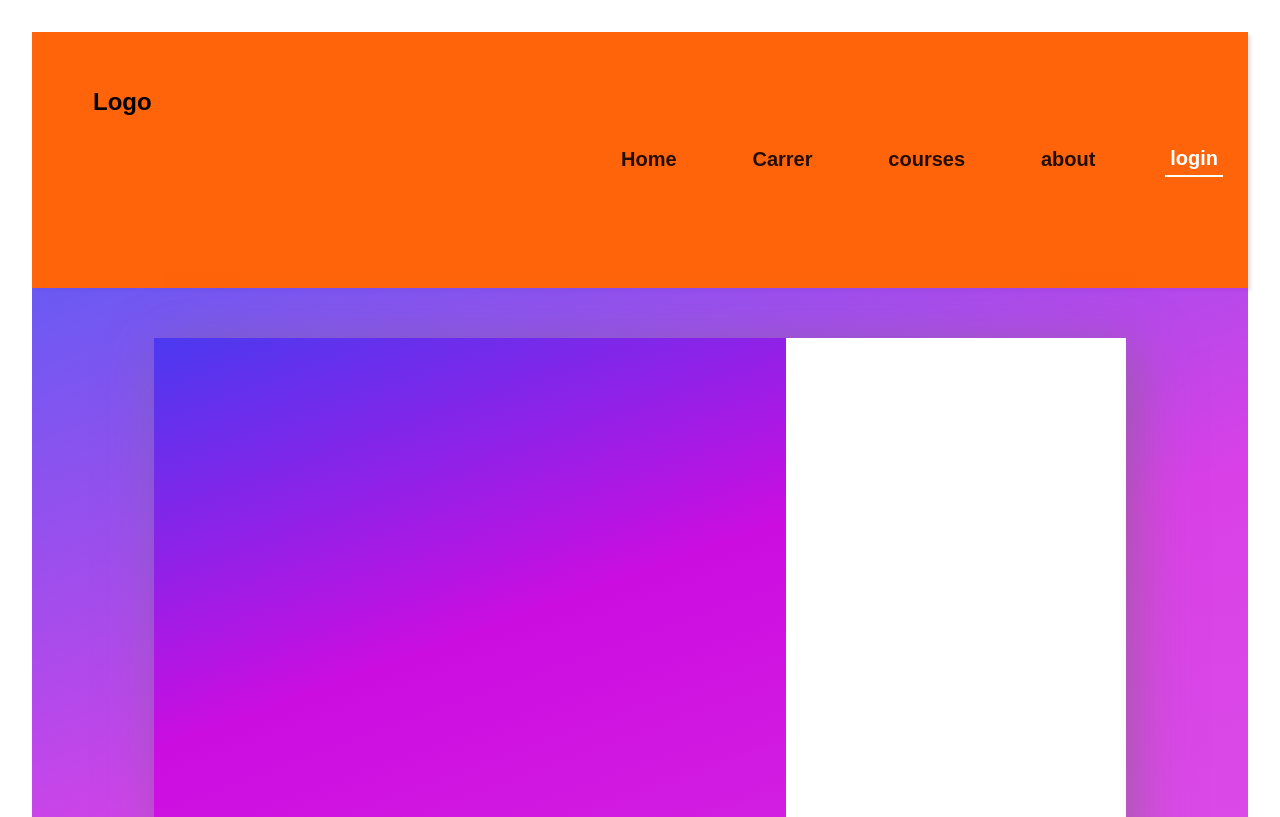
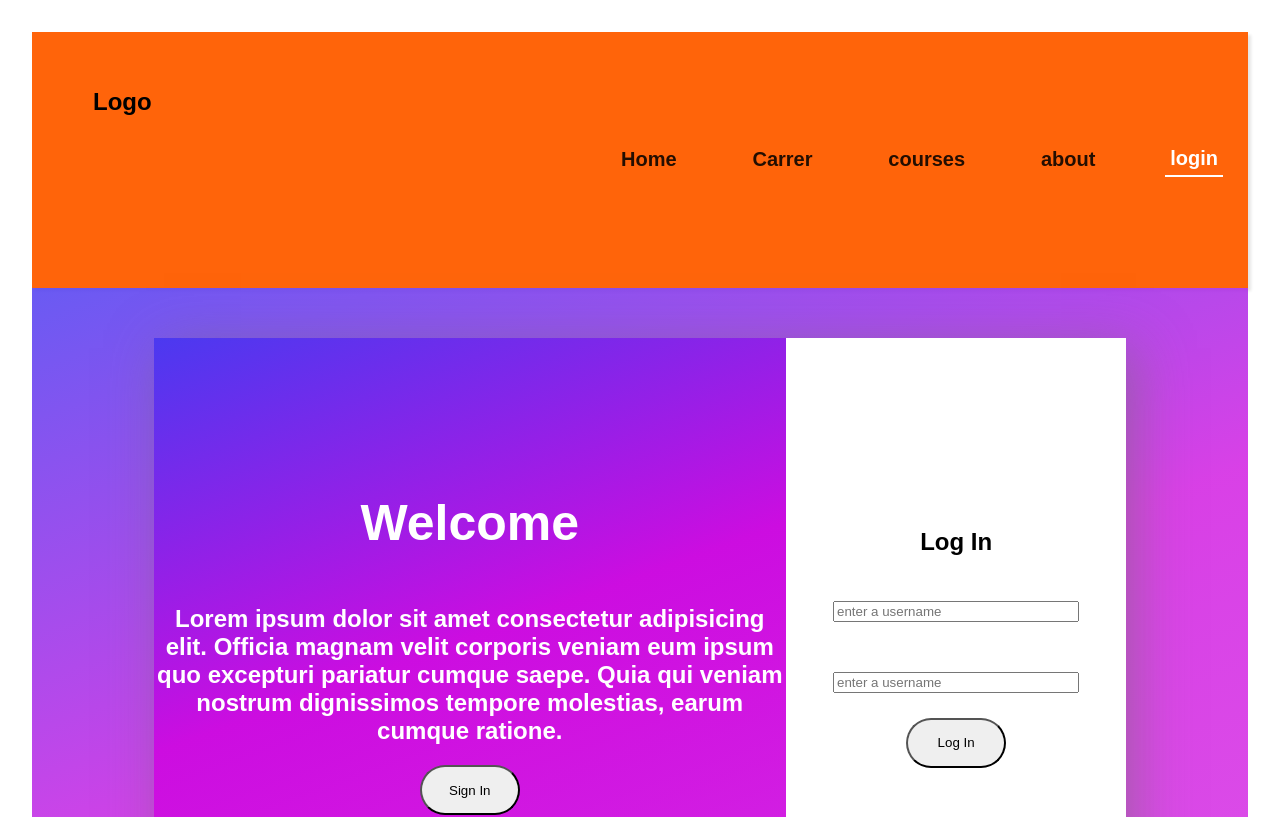
Before and after one commit to satyamrk18/CarrerCare, a React (Vite) app: page /login in a window 1280 px wide. Shown: the top 817 px of the page. Built offline with nearby package versions, Linux system fonts and the light colour scheme.

Commit message:
sample log in page created

```diff
--- a/src/pages/login.css
+++ b/src/pages/login.css
@@ -1,32 +1,64 @@
 .container {
-  height:100vh;
+  height: 100vh;
   width: 100%;
-  background:linear-gradient(160deg, rgba(75, 57, 240, 0.831),rgba(205, 6, 223, 0.763),rgba(205, 6, 223, 0.699));
+  background: linear-gradient(
+    160deg,
+    rgba(75, 57, 240, 0.831),
+    rgba(205, 6, 223, 0.763),
+    rgba(205, 6, 223, 0.699)
+  );
   display: flex;
   flex-direction: row;
-  align-items:start;
+  align-items: start;
   justify-content: center;
 }
-.login-container
+.login-container {
+  height: auto;
+  width: 80%;
+  display: flex;
+  align-items: center;
+  justify-content: center;
+  flex-direction: row;
+  margin: 50px auto;
+  box-shadow: 10px 10px 50px rgba(114, 111, 111, 0.509);
+}
+.side-container {
+  height: 75vh;
+  width: 65%;
+  background: linear-gradient(
+    160deg,
+    rgb(75, 57, 240),
+    rgba(205, 6, 223, 0.89),
+    rgba(205, 6, 223, 0.507)
+  );
+  display:flex;
+  align-content:center;
+  justify-content:center;
+  flex-direction:column;
+  text-align:center;
+  color:white;
+}
+h1{
+    font-size:50px;
+}
+button{
+    width:100px;
+    margin:0 auto;
+    height:50px;
+    border-radius:50px;
+}
+.login-form {
+  height: 75vh;
+  width: 35%;
+  background-color: white;
+  display:flex;
+  align-content:center;
+  justify-content:center;
+  flex-direction:column;
+  text-align:center;
+}
+.login-form input
 {
-    height:auto;
-    width:80%;
-    display:flex;
-    align-items:center;
-    justify-content:center;
-    flex-direction:row;
-    margin:50px auto;
-    box-shadow:10px 10px 50px rgba(114, 111, 111, 0.509);
+    width:70%;
+    margin:25px auto;
 }
-.side-container
-{
-height:75vh;
-width:65%;
- background:linear-gradient(160deg, rgb(75, 57, 240),rgba(205, 6, 223, 0.89),rgba(205, 6, 223, 0.507));
-}
-.login-form
-{
-height:75vh;
-width:35%;
-background-color:white;
-}
--- a/src/pages/login.jsx
+++ b/src/pages/login.jsx
@@ -1,18 +1,42 @@
-import React from 'react'
-import Navbar from "./../components/navbar.jsx"
-import "./login.css"
+import React from "react";
+import Navbar from "./../components/navbar.jsx";
+import "./login.css";
 const login = () => {
   return (
     <div>
-        <Navbar />
-        <div className='container'>
-  <div className='login-container'>
-    <div className='side-container'></div>
-  <div className='login-form'></div>
-  </div>
+      <Navbar />
+      <div className="container">
+        <div className="login-container">
+          <div className="side-container">
+            <h1>Welcome</h1>
+            <h2>
+              Lorem ipsum dolor sit amet consectetur adipisicing elit. Officia
+              magnam velit corporis veniam eum ipsum quo excepturi pariatur
+              cumque saepe. Quia qui veniam nostrum dignissimos tempore
+              molestias, earum cumque ratione.
+            </h2>
+            <button>Sign In</button>
+          </div>
+          <div className="login-form">
+          <form>
+              <h2>Log In</h2>
+            <input
+            type="text"
+            placeholder="enter a username"
+            name="username"
+            />
+             <input
+            type="password"
+            placeholder="enter a username"
+            name="username"
+            />
+          </form>
+            <button>Log In</button>
+          </div>
         </div>
+      </div>
     </div>
-  )
-}
+  );
+};
 
-export default login
+export default login;
```
